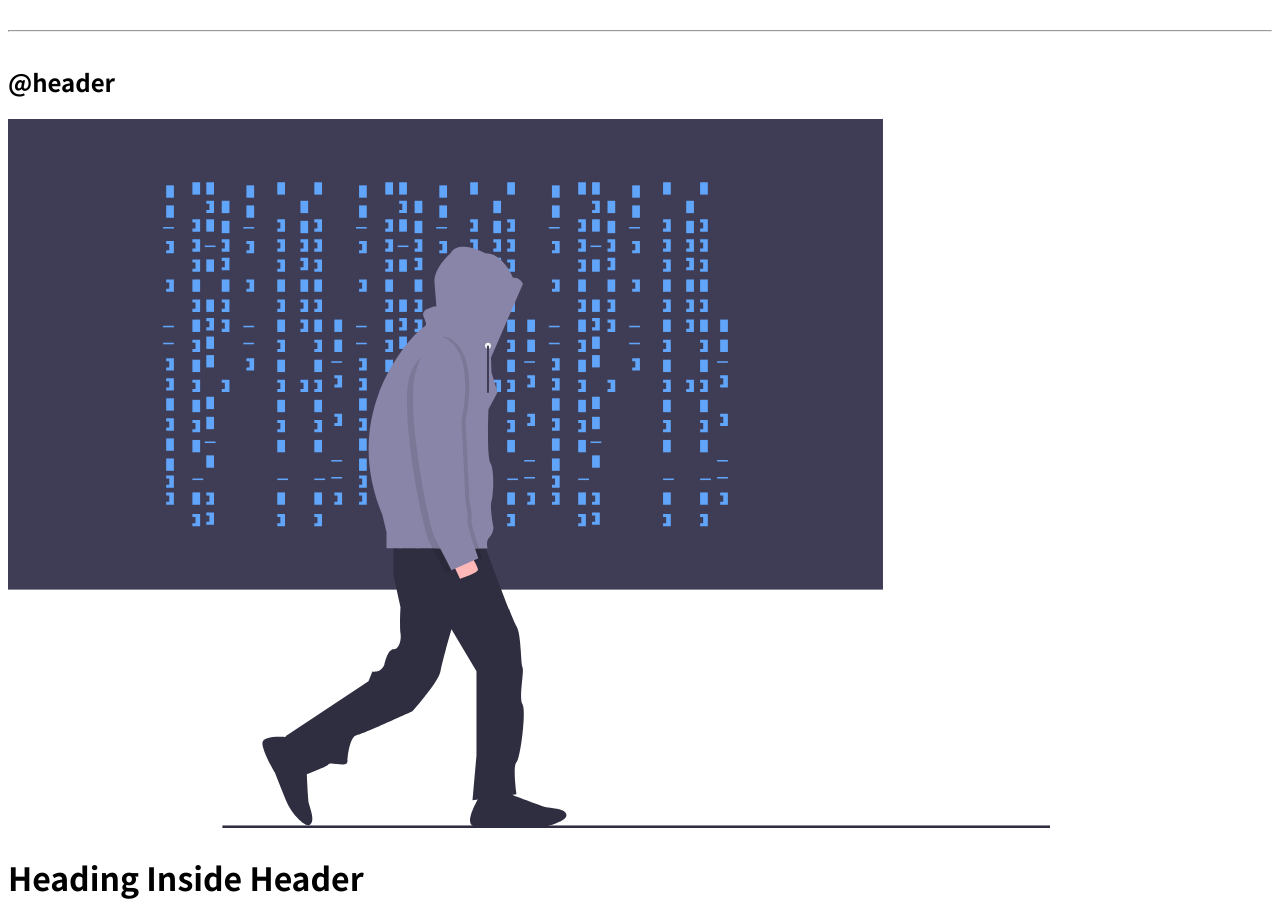
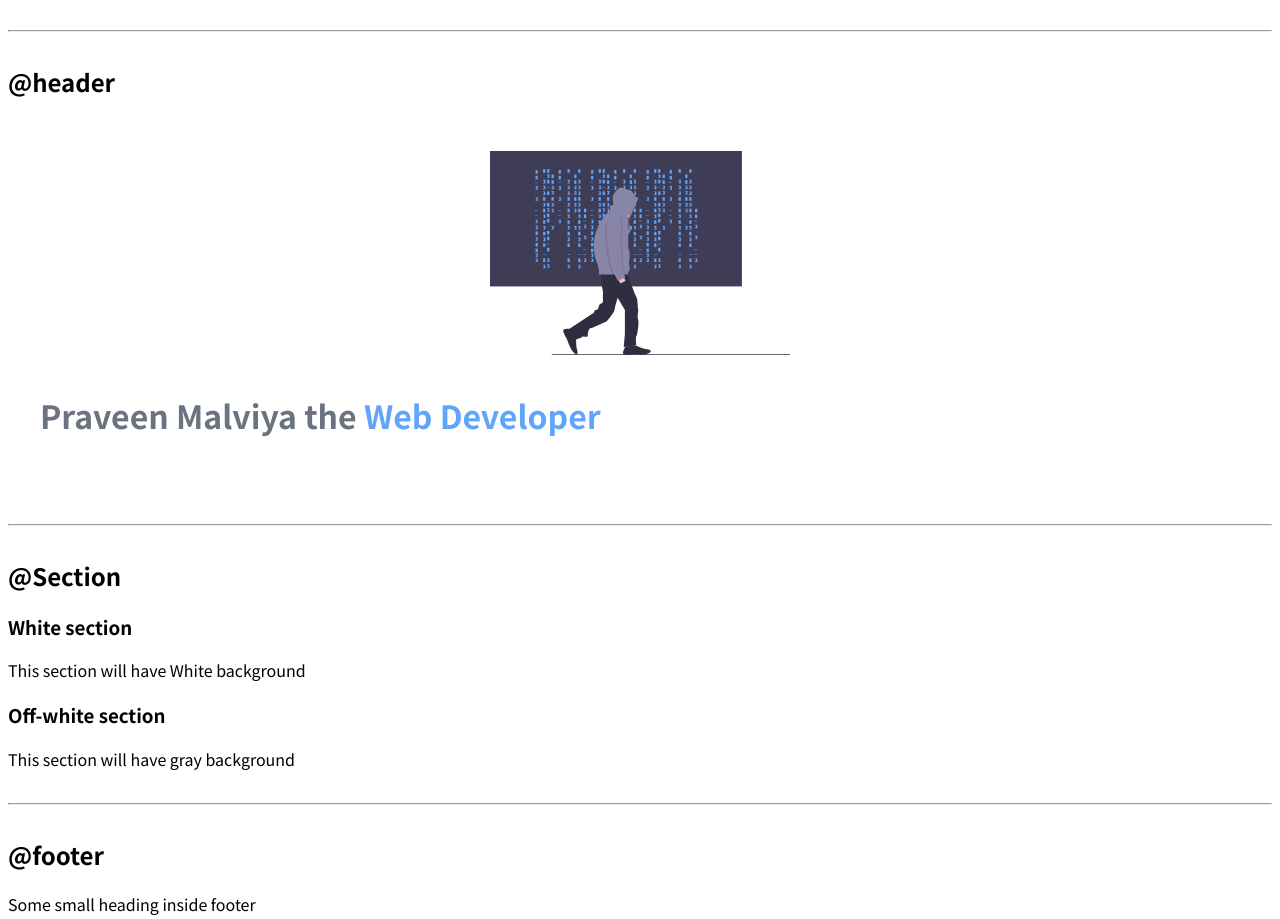
Before and after one commit to praveen-malviya/NEOG-camp-lesson-3, a plain HTML site: page index.html in a window 1280 px wide. Shown: the part 1637-2556 px from the top of the page. Drawn offline with Linux system fonts and the light colour scheme.

Commit message:
feat: Styled Header
we have added Style to our header.

```diff
--- a/index.html
+++ b/index.html
@@ -91,9 +91,9 @@
 
         <h2>@header</h2>
 
-        <header>
-            <img src="images/Hero.svg" />
-            <h1>Heading Inside Header</h1>
+        <header class="hero">
+            <img class="hero-image" src="images/Hero.svg" />
+            <h1 class="hero-heading">Praveen Malviya the <span style="color: var(--primary-color);">Web Developer</span></h1>
         </header>
         <hr>
 
--- a/style.css
+++ b/style.css
@@ -1,7 +1,9 @@
 @import url('https://fonts.googleapis.com/css2?family=Noto+Sans+SC:wght@400;700&display=swap');
 
 :root {
-    --primary-color: #10B981;
+    --primary-color: #60A5FA;
+    --dark-blue: #60A5FA;
+    --dark-gray: #6B7280;
 }
 
 body{
@@ -79,3 +81,20 @@ text-align: right;
     font-weight: bold;
     /* font-size: 1.2rem; */
 }
+
+/*********** header  ***************/
+
+.hero{
+    padding: 2rem;
+}
+
+.hero .hero-image{
+    max-width: 300px;
+    display: block;
+    margin: auto;
+}
+
+.hero .hero-heading{
+    padding-top: 1rem;
+color: var(--dark-gray);
+}
```
